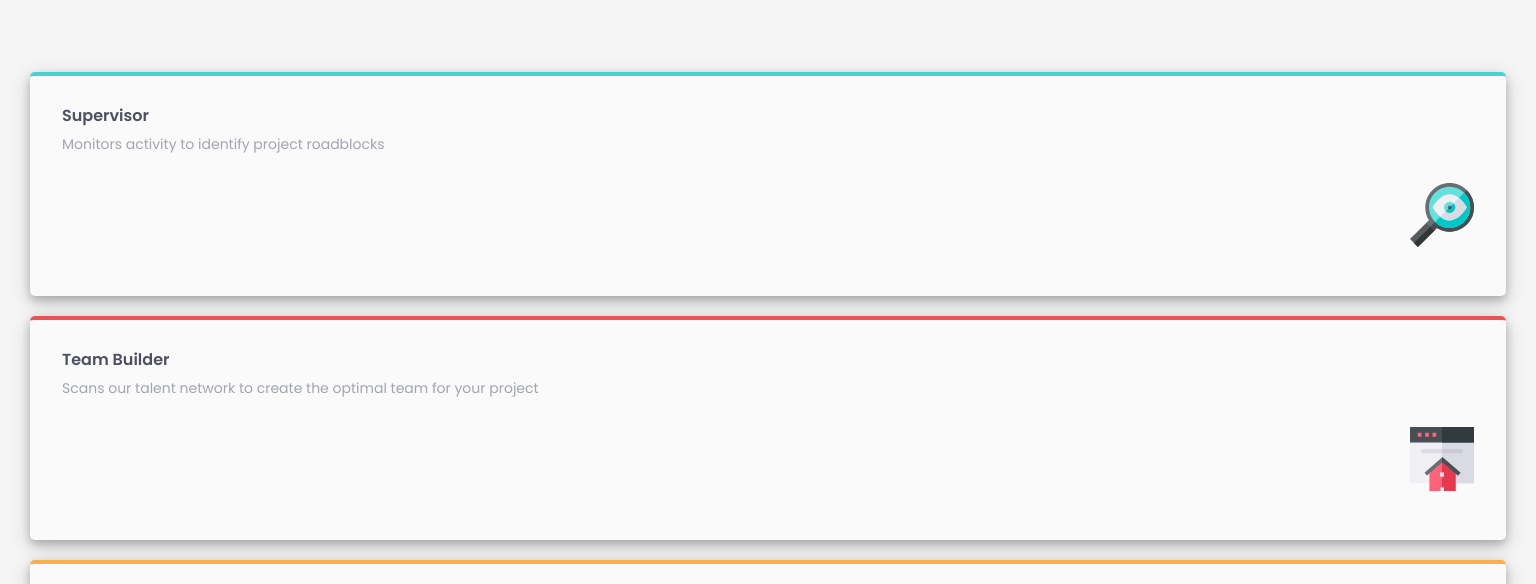
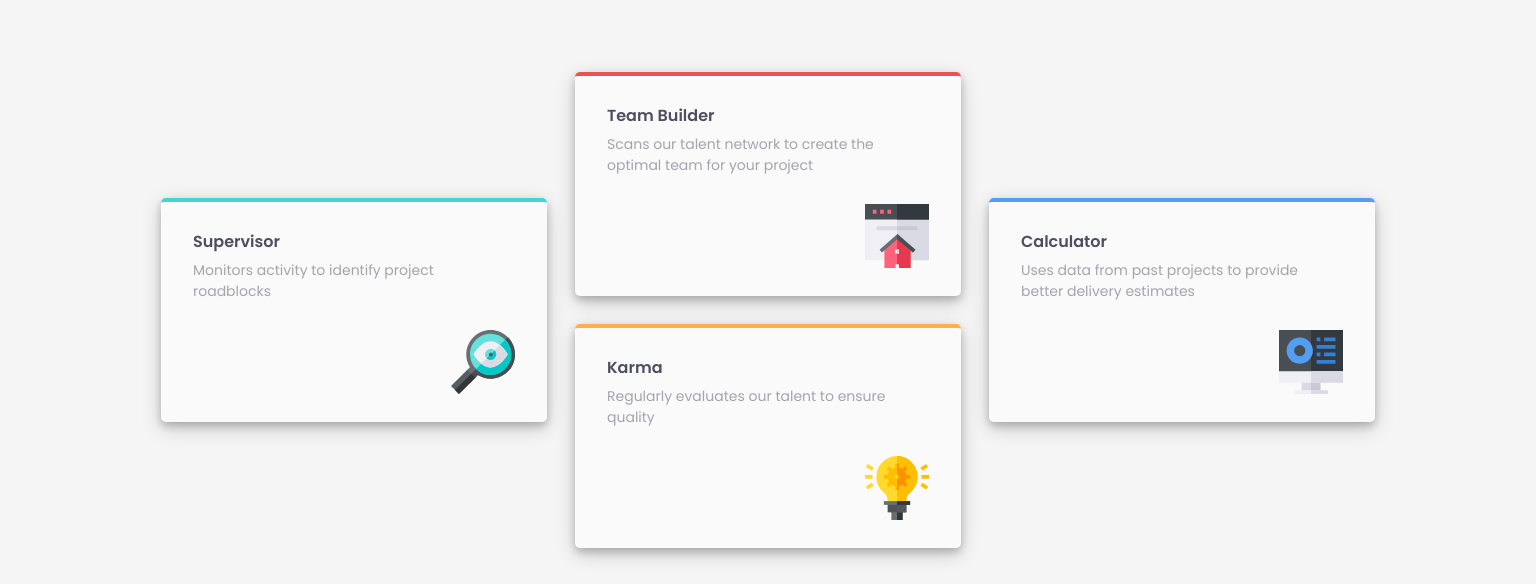
Before and after one commit to derickcjesus/four-card-feature-section-master, a plain HTML site: page index.html in a window 1536 px wide. Shown: the part 200-784 px from the top of the page. Drawn offline with Linux system fonts and the light colour scheme.

Commit message:
feat: desktop version

```diff
--- a/css/style.css
+++ b/css/style.css
@@ -2,6 +2,36 @@
 
 body {
   background-color: hsl(229deg 6% 66% / 10%);
+}
+
+@media (min-width: 1440px) {
+  .cards {
+    display: grid;
+    grid-template-columns: repeat(3, 386px);
+    justify-content: center;
+  }
+
+  .supervisor {
+    grid-row: span 2;
+    grid-column: 1;
+    margin: auto;
+  }
+
+  .team-builder {
+    grid-row: 1;
+    grid-column: 2;
+  }
+
+  .calculator {
+    grid-row: span 2;
+    grid-column: 3;
+    margin: auto;
+  }
+
+  .karma {
+    grid-row: 2;
+    grid-column: 2;
+  }
 }
 
 @media (min-width: 375px) {
@@ -27,6 +57,11 @@ body {
     text-align: center;
   }
 
+  .cards {
+    display: grid;
+    gap: 28px;
+  }
+
   .cards h1 {
     font-weight: 600;
     color: hsl(234, 12%, 34%);
@@ -48,10 +83,10 @@ body {
     border-radius: 5px;
     background-color: hsl(0, 0%, 98%);
     box-shadow: 0 4px 8px 0 rgba(0, 0, 0, 0.2), 0 6px 20px 0 rgba(0, 0, 0, 0.19);
-    margin-bottom: 20px;
     text-align: end;
     padding: 32px;
     font-family: "Poppins", sans-serif;
+    cursor: pointer;
   }
 
   .icons {
@@ -80,3 +115,20 @@ body {
     text-align: center;
   }
 }
+
+/* Grow effect */
+.hvr-grow {
+  display: inline-block;
+  vertical-align: middle;
+  transform: translateZ(0);
+  backface-visibility: hidden;
+  -moz-osx-font-smoothing: grayscale;
+  transition-duration: 0.3s;
+  transition-property: transform;
+}
+
+.hvr-grow:hover,
+.hvr-grow:focus,
+.hvr-grow:active {
+  transform: scale(1.1);
+}
```
